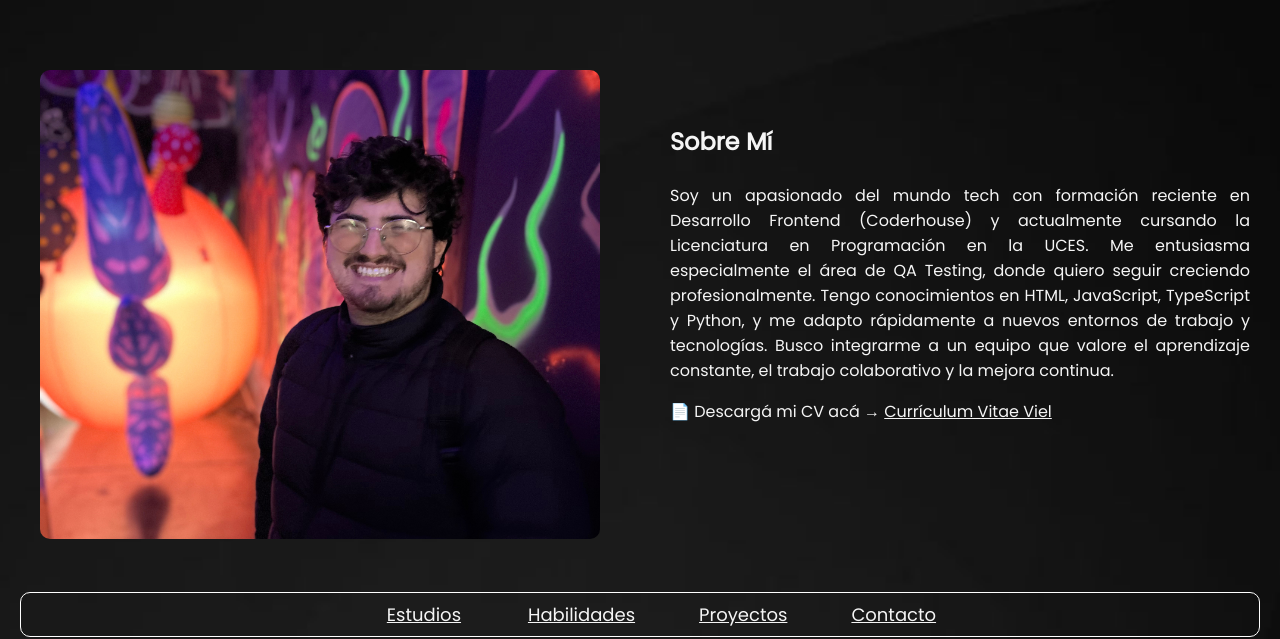
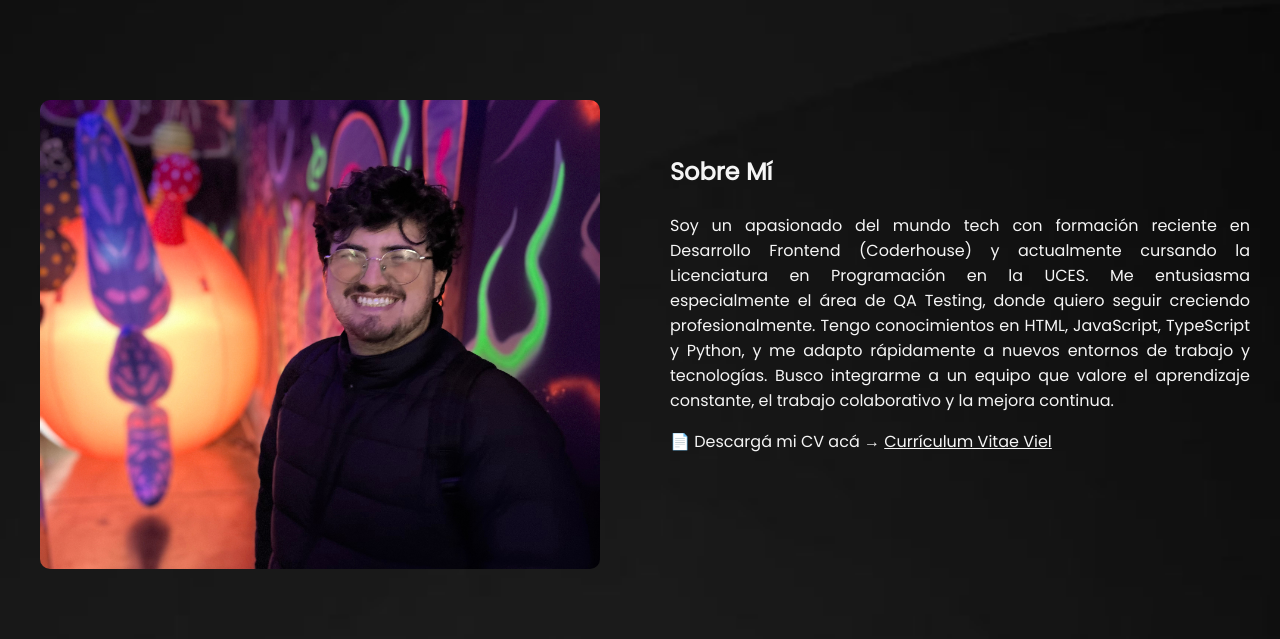
Before and after one commit to Zikoloogo/CVSebastianViel, a plain HTML site: page index.html in a window 1280 px wide. Shown: the part 161-800 px from the top of the page. Drawn offline with Linux system fonts and the light colour scheme.

Commit message:
small change

```diff
--- a/styles.css
+++ b/styles.css
@@ -8,15 +8,15 @@ body { margin: 0; }
     min-width: 100vh;
 font-family: 'Poppins', sans-serif;
     text-align: center;
-    background-image: url('assets/black\ texture.jpg'); /* <-- Add this line */
-    background-size: cover;      /* Make image cover the whole area */
-    background-repeat: no-repeat;/* Prevent tiling */
-    background-position: center; /* Center the image */
+    background-image: url('assets/black\ texture.jpg');
+    background-size: cover;
+    background-repeat: no-repeat;
+    background-position: center;
     color: whitesmoke;
 
         grid-template-columns: 1fr 1fr;
         grid-template-rows: auto auto auto auto auto auto auto auto;
-        row-gap: 10px;
+        row-gap: 40px;
         grid-template-areas:
             'header header'
             'profilepic aboutme'
```
